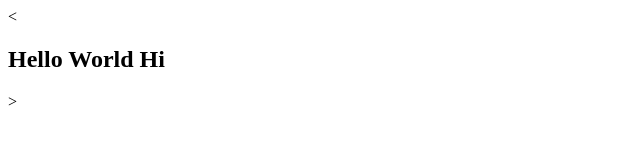
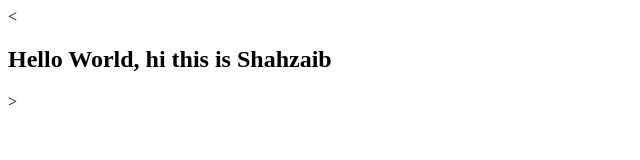
Before and after one commit to shahzaibekram/git-practice-tixsee, a plain HTML site: page index.html in a window 1280 px wide. Shown: the whole page, without its empty margins (0-640 px from the left). Drawn offline with Linux system fonts and the light colour scheme.

Commit message:
add file

```diff
--- a/index.html
+++ b/index.html
@@ -9,6 +9,6 @@
     <title>Git</title>
 </head>
 <body>
-    <h2>Hello World Hi</h2>
+    <h2>Hello World, hi this is Shahzaib</h2>
 </body>
 </html>>
```
Also changed, not shown: world.html (added).
